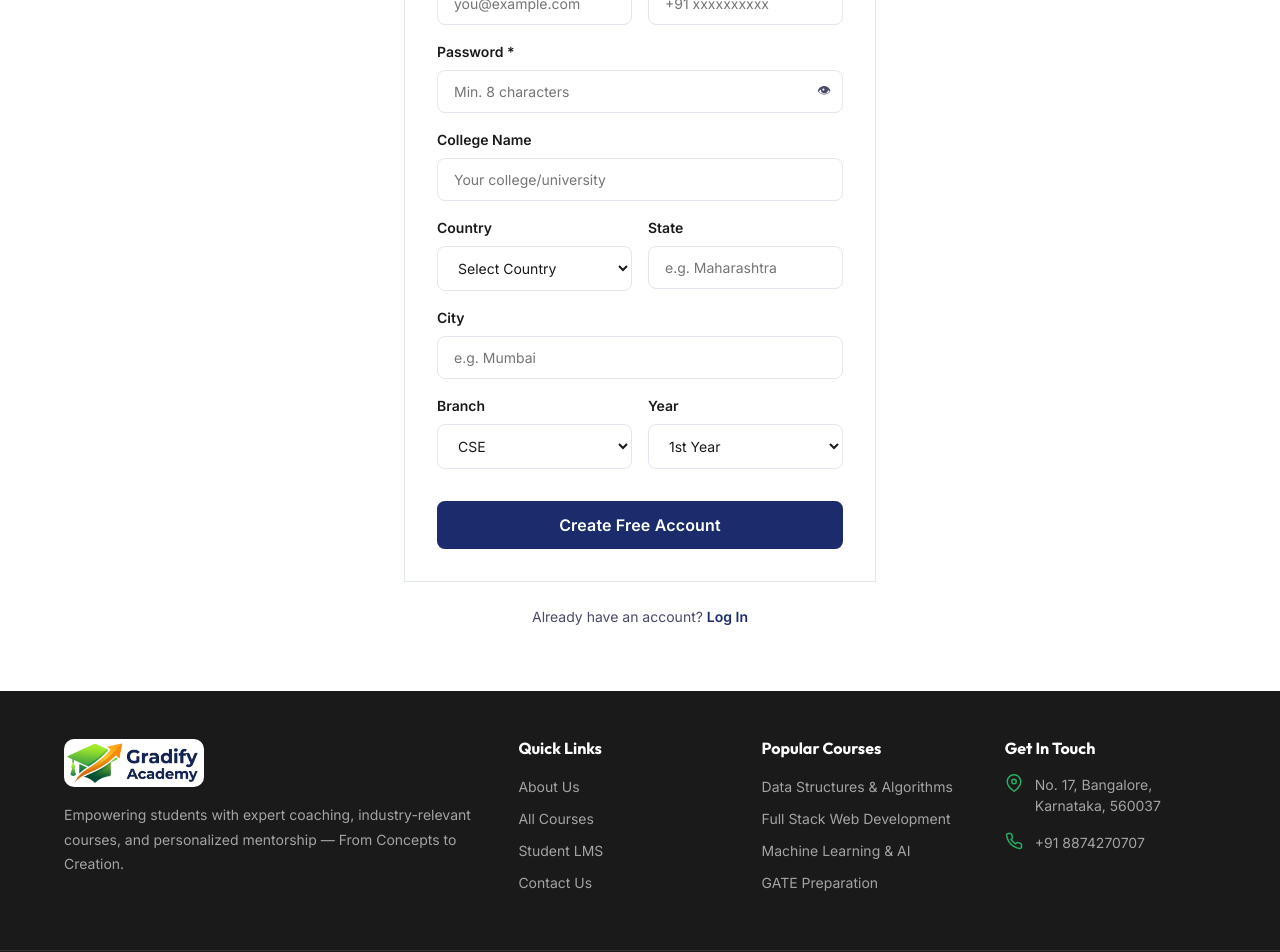
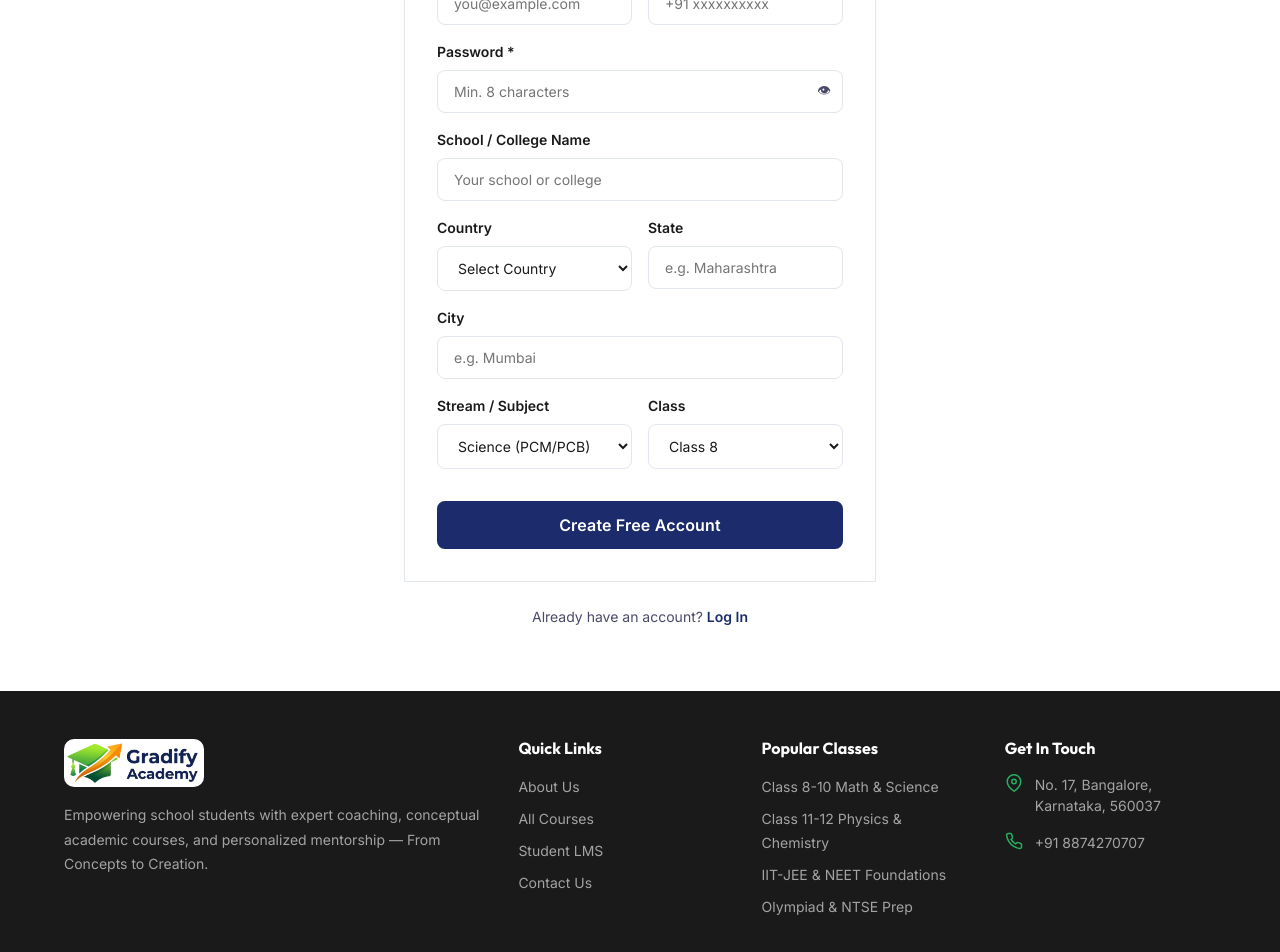
Before and after one commit to bhola-dev58/smart-coach-lms, a Next.js app: page /auth/register in a window 1280 px wide. Shown: the part 640-1592 px from the top of the page. Built offline with nearby package versions, Linux system fonts and the light colour scheme; no server answers.

Commit message:
feat: update homepage, about, courses, registration page, and modal to target Class 8-12 school students

```diff
--- a/src/app/auth/register/page.js
+++ b/src/app/auth/register/page.js
@@ -66,7 +66,7 @@ export default function RegisterPage() {
       <div className="container" style={{ maxWidth: 520, margin: '0 auto' }}>
         <div style={{ textAlign: 'center', marginBottom: 'var(--space-6)' }}>
           <h1 style={{ fontSize: 'var(--text-3xl)', marginBottom: 'var(--space-2)' }}>Create Account</h1>
-          <p style={{ color: 'var(--color-text-light)' }}>Join 10,000+ B.Tech students at MeetMe Center</p>
+          <p style={{ color: 'var(--color-text-light)' }}>Join 10,000+ students at Gradify Academy</p>
         </div>
 
         <div style={{ border: '1px solid var(--color-border)', padding: 'var(--space-8)', background: 'white', borderRadius: 'var(--radius-lg)' }}>
@@ -170,8 +170,8 @@ export default function RegisterPage() {
             </div>
 
             <div className="form-group">
-              <label className="form-label">College Name</label>
-              <input type="text" className="form-input" placeholder="Your college/university" value={formData.college} onChange={e => update('college', e.target.value)} />
+              <label className="form-label">School / College Name</label>
+              <input type="text" className="form-input" placeholder="Your school or college" value={formData.college} onChange={e => update('college', e.target.value)} />
             </div>
 
             <div style={{ display: 'grid', gridTemplateColumns: '1fr 1fr', gap: 'var(--space-4)' }}>
@@ -204,15 +204,22 @@ export default function RegisterPage() {
 
             <div style={{ display: 'grid', gridTemplateColumns: '1fr 1fr', gap: 'var(--space-4)' }}>
               <div className="form-group">
-                <label className="form-label">Branch</label>
+                <label className="form-label">Stream / Subject</label>
                 <select className="form-select" value={formData.branch} onChange={e => update('branch', e.target.value)}>
-                  <option>CSE</option><option>ECE</option><option>Mechanical</option><option>Civil</option><option>Other</option>
+                  <option value="CSE">Science (PCM/PCB)</option>
+                  <option value="ECE">Commerce</option>
+                  <option value="Mechanical">Arts/Humanities</option>
+                  <option value="Civil">Class 8-10 General</option>
+                  <option value="Other">Other</option>
                 </select>
               </div>
               <div className="form-group">
-                <label className="form-label">Year</label>
+                <label className="form-label">Class</label>
                 <select className="form-select" value={formData.year} onChange={e => update('year', e.target.value)}>
-                  <option value="1">1st Year</option><option value="2">2nd Year</option><option value="3">3rd Year</option><option value="4">4th Year</option>
+                  <option value="1">Class 8</option>
+                  <option value="2">Class 9</option>
+                  <option value="3">Class 10</option>
+                  <option value="4">Class 11 & 12</option>
                 </select>
               </div>
             </div>
--- a/src/app/courses/page.js
+++ b/src/app/courses/page.js
@@ -7,7 +7,7 @@ import EnrollButton from '@/components/courses/EnrollButton';
 export const metadata = {
   title: 'All Courses | Gradify Academy',
   description:
-    'Explore 50+ courses at Gradify Academy — CSE, ECE, Mechanical, GATE Prep. Expert faculty, affordable pricing. From Concepts to Creation.',
+    'Explore courses at Gradify Academy — Mathematics, Physics, Chemistry, Biology, Olympiad & Board Prep for Class 8, 9, 10, 11, and 12. Expert faculty, affordable pricing.',
 };
 
 export default async function CoursesPage({ searchParams }) {
--- a/src/components/auth/AuthModal.jsx
+++ b/src/components/auth/AuthModal.jsx
@@ -236,16 +236,16 @@ function AuthModalInner() {
               {/* Row 4: College + Year — 2 columns */}
               <div style={{ display: 'grid', gridTemplateColumns: '2fr 1fr', gap: '0.75rem', marginBottom: '0.75rem' }}>
                 <div style={{ margin: 0 }}>
-                  <label className="form-label" style={{ fontSize: '0.72rem' }}>College Name</label>
-                  <input type="text" className="form-input" placeholder="Your college/university" value={formData.college} onChange={e => update('college', e.target.value)} />
+                  <label className="form-label" style={{ fontSize: '0.72rem' }}>School / College Name</label>
+                  <input type="text" className="form-input" placeholder="Your school or college" value={formData.college} onChange={e => update('college', e.target.value)} />
                 </div>
                 <div style={{ margin: 0 }}>
-                  <label className="form-label" style={{ fontSize: '0.72rem' }}>Year</label>
+                  <label className="form-label" style={{ fontSize: '0.72rem' }}>Class</label>
                   <select className="form-select" value={formData.year} onChange={e => update('year', e.target.value)}>
-                    <option value="1">1st Year</option>
-                    <option value="2">2nd Year</option>
-                    <option value="3">3rd Year</option>
-                    <option value="4">4th Year</option>
+                    <option value="1">Class 8</option>
+                    <option value="2">Class 9</option>
+                    <option value="3">Class 10</option>
+                    <option value="4">Class 11 & 12</option>
                   </select>
                 </div>
               </div>
@@ -280,9 +280,13 @@ function AuthModalInner() {
 
               {/* Row 6: Branch — full width (small select) */}
               <div style={{ marginBottom: '0.75rem' }}>
-                <label className="form-label" style={{ fontSize: '0.72rem' }}>Branch</label>
+                <label className="form-label" style={{ fontSize: '0.72rem' }}>Stream / Subject</label>
                 <select className="form-select" value={formData.branch} onChange={e => update('branch', e.target.value)}>
-                  <option>CSE</option><option>ECE</option><option>Mechanical</option><option>Civil</option><option>Other</option>
+                  <option value="CSE">Science (PCM/PCB)</option>
+                  <option value="ECE">Commerce</option>
+                  <option value="Mechanical">Arts/Humanities</option>
+                  <option value="Civil">Class 8-10 General</option>
+                  <option value="Other">Other</option>
                 </select>
               </div>
 
--- a/src/components/home/CTASection.jsx
+++ b/src/components/home/CTASection.jsx
@@ -5,8 +5,8 @@ export default function CTASection() {
     <section className="cta-banner">
       <div className="container">
         <div>
-          <h2>Ready to Accelerate Your Engineering Career?</h2>
-          <p>Join 10,000+ students who chose Gradify Academy for their academic and career success.</p>
+          <h2>Ready to Excel in Your School and Board Exams?</h2>
+          <p>Join 10,000+ students who chose Gradify Academy for conceptual clarity and academic success.</p>
         </div>
         <div style={{ display: 'flex', gap: '1rem', flexShrink: 0 }}>
           <Link href="/courses" className="btn btn-white btn-lg">Browse Courses</Link>
--- a/src/components/home/HeroSection.jsx
+++ b/src/components/home/HeroSection.jsx
@@ -6,10 +6,10 @@ export default function HeroSection() {
     <section className={styles.hero}>
       <div className={styles.heroOverlay} />
       <div className={`container ${styles.heroContent}`}>
-        <h1>Master Your <span className={styles.highlight}>Engineering</span> Career With Expert Coaching</h1>
+        <h1>Master Your <span className={styles.highlight}>Academic</span> Journey With Expert Coaching</h1>
         <p className={styles.subtitle}>
-          Join India&apos;s fastest-growing B.Tech coaching platform. Expert faculty from IITs & NITs,
-          industry-relevant curriculum, and guaranteed placement assistance.
+          Join India&apos;s premium coaching platform for school students. Expert guidance for Class 8, 9, 10, 11, and 12,
+          building a strong foundation for board exams and competitive entries.
         </p>
         <div className={styles.heroActions}>
           <Link href="/courses" className="btn btn-primary btn-lg">
--- a/src/components/home/HowItWorks.jsx
+++ b/src/components/home/HowItWorks.jsx
@@ -1,10 +1,10 @@
 import styles from './HowItWorks.module.css';
 
 const steps = [
-  { num: '01', title: 'Choose Your Course', desc: 'Browse 50+ courses and find the perfect match for your engineering branch and career goals.' },
+  { num: '01', title: 'Choose Your Course', desc: 'Browse courses tailored for Class 8, 9, 10, 11, and 12 in Science, Math, and English.' },
   { num: '02', title: 'Enroll & Pay', desc: 'Secure your seat with our affordable pricing. UPI, cards, and EMI options available.' },
   { num: '03', title: 'Learn & Practice', desc: 'Access HD video lectures, take notes, solve assignments, and track your progress on the LMS.' },
-  { num: '04', title: 'Get Placed', desc: 'Receive career guidance, mock interviews, and direct referrals to top companies.' },
+  { num: '04', title: 'Excel in Exams', desc: 'Receive guidance, regular tests, and target 95%+ in board exams and top ranks in JEE/NEET.' },
 ];
 
 export default function HowItWorks() {
--- a/src/components/home/StatsSection.jsx
+++ b/src/components/home/StatsSection.jsx
@@ -6,7 +6,7 @@ const stats = [
   { number: 10000, suffix: '+', label: 'Students Enrolled' },
   { number: 50, suffix: '+', label: 'Expert Courses' },
   { number: 150, suffix: '+', label: 'Cities Covered' },
-  { number: 95, suffix: '%', label: 'Placement Rate' },
+  { number: 95, suffix: '%', label: 'Academic Success Rate' },
 ];
 
 function AnimatedNumber({ target, suffix }) {
--- a/src/components/layout/Footer.jsx
+++ b/src/components/layout/Footer.jsx
@@ -14,7 +14,7 @@ export default function Footer() {
                   style={{ height: '48px', width: 'auto', display: 'block', borderRadius: '10px' }}
                 />
               </Link>
-              <p>Empowering students with expert coaching, industry-relevant courses, and personalized mentorship — From Concepts to Creation.</p>
+              <p>Empowering school students with expert coaching, conceptual academic courses, and personalized mentorship — From Concepts to Creation.</p>
             </div>
 
             <div className="footer-col">
@@ -28,12 +28,12 @@ export default function Footer() {
             </div>
 
             <div className="footer-col">
-              <h4>Popular Courses</h4>
+              <h4>Popular Classes</h4>
               <ul className="footer-links">
-                <li><Link href="/courses">Data Structures & Algorithms</Link></li>
-                <li><Link href="/courses">Full Stack Web Development</Link></li>
-                <li><Link href="/courses">Machine Learning & AI</Link></li>
-                <li><Link href="/courses">GATE Preparation</Link></li>
+                <li><Link href="/courses">Class 8-10 Math & Science</Link></li>
+                <li><Link href="/courses">Class 11-12 Physics & Chemistry</Link></li>
+                <li><Link href="/courses">IIT-JEE & NEET Foundations</Link></li>
+                <li><Link href="/courses">Olympiad & NTSE Prep</Link></li>
               </ul>
             </div>
 
```
Also changed, not shown: src/app/about/page.js (+7 -7 lines), src/app/lms/profile/page.js (+11 -11 lines), src/components/home/FeaturesSection.jsx (+5 -5 lines).
